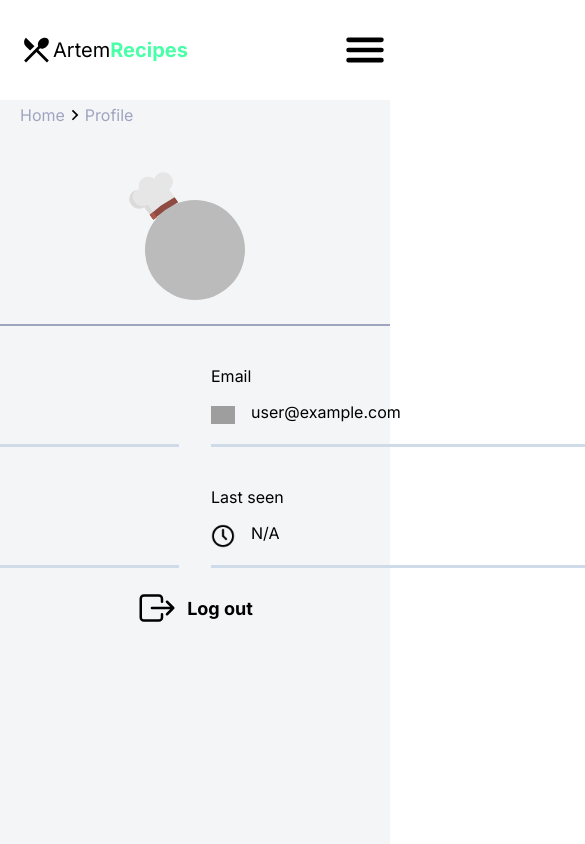
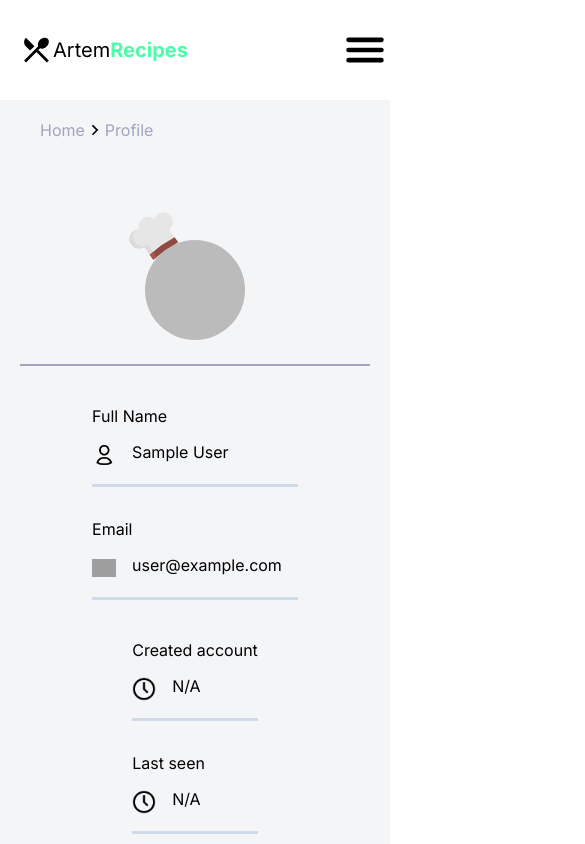
Before and after one commit to Artem047/recipes, a React (Vite) app: page /profile in a window 390 px wide. Shown: the top 844 px of the page, 585 px wide, since content can reach past the window. Built offline with nearby package versions, Linux system fonts and the light colour scheme; no server answers; sample sign-in values are in the browser's storage; grey boxes are pictures that could not be loaded.

Commit message:
сделал адаптацию профиля

```diff
--- a/src/pages/Profile/Profile.module.css
+++ b/src/pages/Profile/Profile.module.css
@@ -1,8 +1,7 @@
 .profile{
-	padding: 30px 0px;
+	padding: 30px 120px;
 }
 .profile hr{
-	max-width: 850px;
 	width: 100%;
 	margin: 20px 0px;
 }
@@ -28,8 +27,6 @@
 	grid-template-columns: repeat(2, 395px);
 	justify-content: center;
 	gap: 32px;
-	max-width: 850px;
-	width: 100%;
 	padding: 20px 0px;
 }
 .profile-input{
@@ -41,8 +38,6 @@
 	width: 24px;
 }
 .profile-title{
-	max-width: 395px;
-	width: 100%;
 	height: 58px;
 	padding: 16px;
 }
@@ -65,8 +60,6 @@
 	grid-template-columns: repeat(2, 395px);
 	justify-content: center;
 	gap: 32px;
-	max-width: 850px;
-	width: 100%;
 	padding: 20px 0px;
 }
 .exit-btn{
@@ -79,9 +72,24 @@
 	cursor: pointer;
 	font-size: 18px;
 }
-
-@media (max-width: 875px){
-	.profile-navigate{
-		padding: 75px 20px;
+@media (max-width: 1075px){
+	.profile{
+		padding: 20px;
 	}
 }
+@media (max-width: 875px){
+	.profile{
+		padding: 20px;
+	}
+	.profile-navigate{
+		padding: 100px 20px;
+	}
+	.profile-form{
+		display: flex;
+		flex-direction: column;
+	}
+	.profile-time{
+		display: flex;
+		flex-direction: column;
+	}
+}
```
